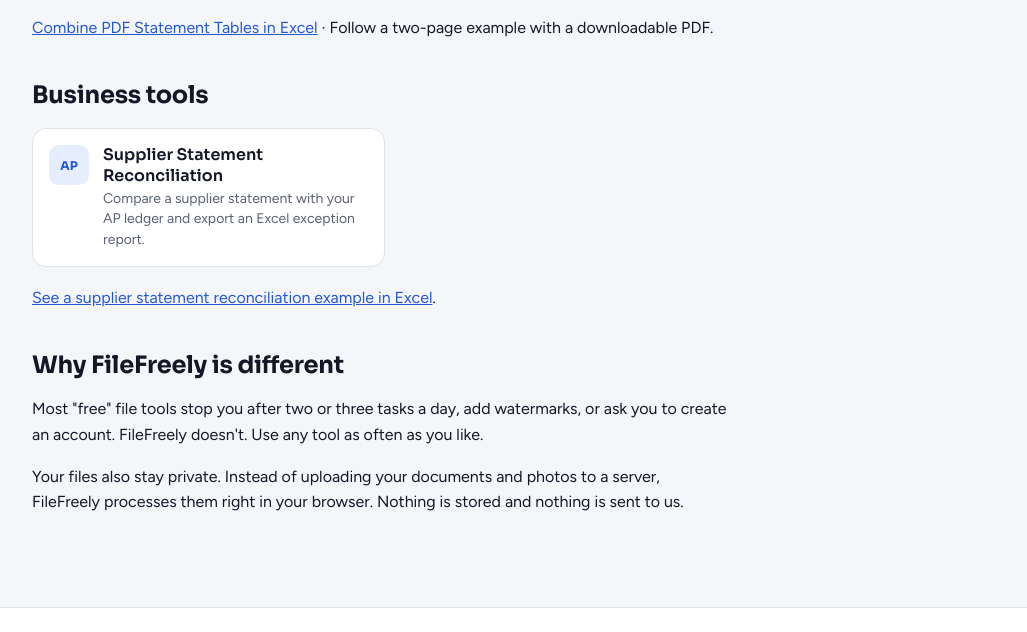
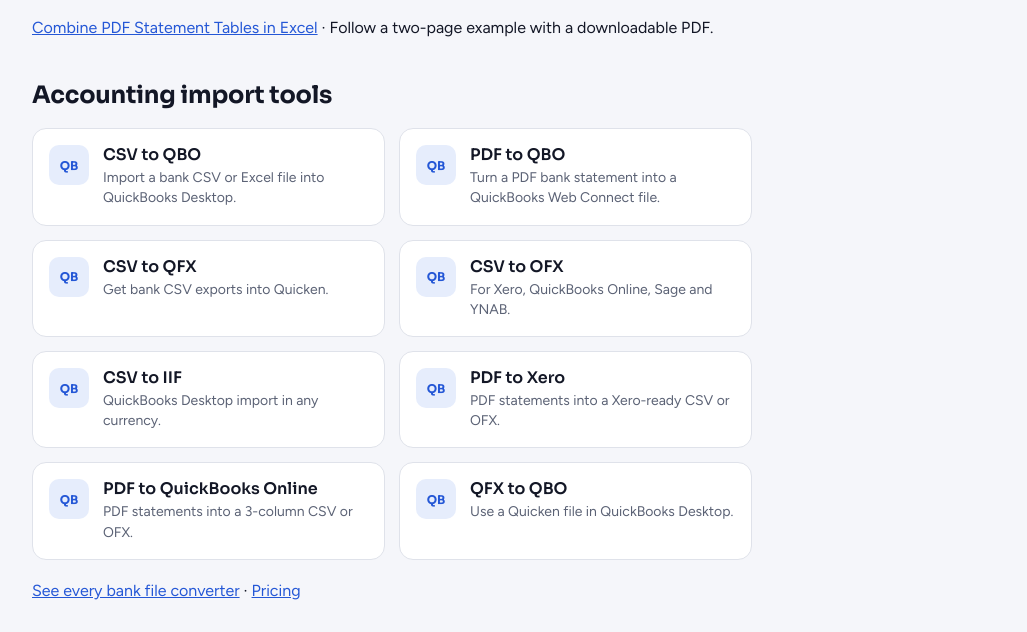
Before and after one commit to Vpcodes11/File-Freely, a plain HTML site: page index.html in a window 1280 px wide. Shown: the part 1028-1660 px from the top of the page, without its empty margins (68-1095 px from the left). Drawn offline with Linux system fonts and the light colour scheme.

Commit message:
Update index.html

```diff
--- a/index.html
+++ b/index.html
@@ -35,6 +35,8 @@ gtag('js',new Date());gtag('config','G-27045MHGX7');
 <h2>Image tools</h2><div class="grid"><a class="card" href="/compress-image/"><span class="ic">IMG</span><span><h3>Compress Image</h3><p>Shrink JPG, PNG and WebP files while keeping them sharp.</p></span></a><a class="card" href="/resize-image/"><span class="ic">IMG</span><span><h3>Resize Image</h3><p>Change image dimensions by pixels or percentage.</p></span></a><a class="card" href="/heic-to-jpg/"><span class="ic">HEIC</span><span><h3>HEIC to JPG</h3><p>Convert iPhone photos to JPG that open anywhere.</p></span></a><a class="card" href="/convert-image/"><span class="ic">IMG</span><span><h3>Convert Image</h3><p>Switch between JPG, PNG and WebP.</p></span></a><a class="card" href="/bulk-image-optimizer/"><span class="ic">IMG</span><span><h3>Bulk Image Optimizer</h3><p>Resize, compress and rename up to 100 images at once.</p></span></a></div>
 <div class="prose">
 <p><a href="/combine-pdf-statement-tables/">Combine PDF Statement Tables in Excel</a> · Follow a two-page example with a downloadable PDF.</p>
+<h2 id="accounting-imports">Accounting import tools</h2><div class="grid"><a class="card" href="/csv-to-qbo/"><span class="ic">QB</span><span><h3>CSV to QBO</h3><p>Import a bank CSV or Excel file into QuickBooks Desktop.</p></span></a><a class="card" href="/pdf-to-qbo/"><span class="ic">QB</span><span><h3>PDF to QBO</h3><p>Turn a PDF bank statement into a QuickBooks Web Connect file.</p></span></a><a class="card" href="/csv-to-qfx/"><span class="ic">QB</span><span><h3>CSV to QFX</h3><p>Get bank CSV exports into Quicken.</p></span></a><a class="card" href="/csv-to-ofx/"><span class="ic">QB</span><span><h3>CSV to OFX</h3><p>For Xero, QuickBooks Online, Sage and YNAB.</p></span></a><a class="card" href="/csv-to-iif/"><span class="ic">QB</span><span><h3>CSV to IIF</h3><p>QuickBooks Desktop import in any currency.</p></span></a><a class="card" href="/pdf-to-xero/"><span class="ic">QB</span><span><h3>PDF to Xero</h3><p>PDF statements into a Xero-ready CSV or OFX.</p></span></a><a class="card" href="/pdf-to-quickbooks-online/"><span class="ic">QB</span><span><h3>PDF to QuickBooks Online</h3><p>PDF statements into a 3-column CSV or OFX.</p></span></a><a class="card" href="/qfx-to-qbo/"><span class="ic">QB</span><span><h3>QFX to QBO</h3><p>Use a Quicken file in QuickBooks Desktop.</p></span></a></div>
+<p><a href="/bank-file-converter/">See every bank file converter</a> · <a href="/pricing/">Pricing</a></p>
 <h2>Business tools</h2><div class="grid"><a class="card" href="/reconcile/"><span class="ic">AP</span><span><h3>Supplier Statement Reconciliation</h3><p>Compare a supplier statement with your AP ledger and export an Excel exception report.</p></span></a></div>
 <p><a href="/supplier-statement-reconciliation-example/">See a supplier statement reconciliation example in Excel</a>.</p>
 <h2>Why FileFreely is different</h2>
```
